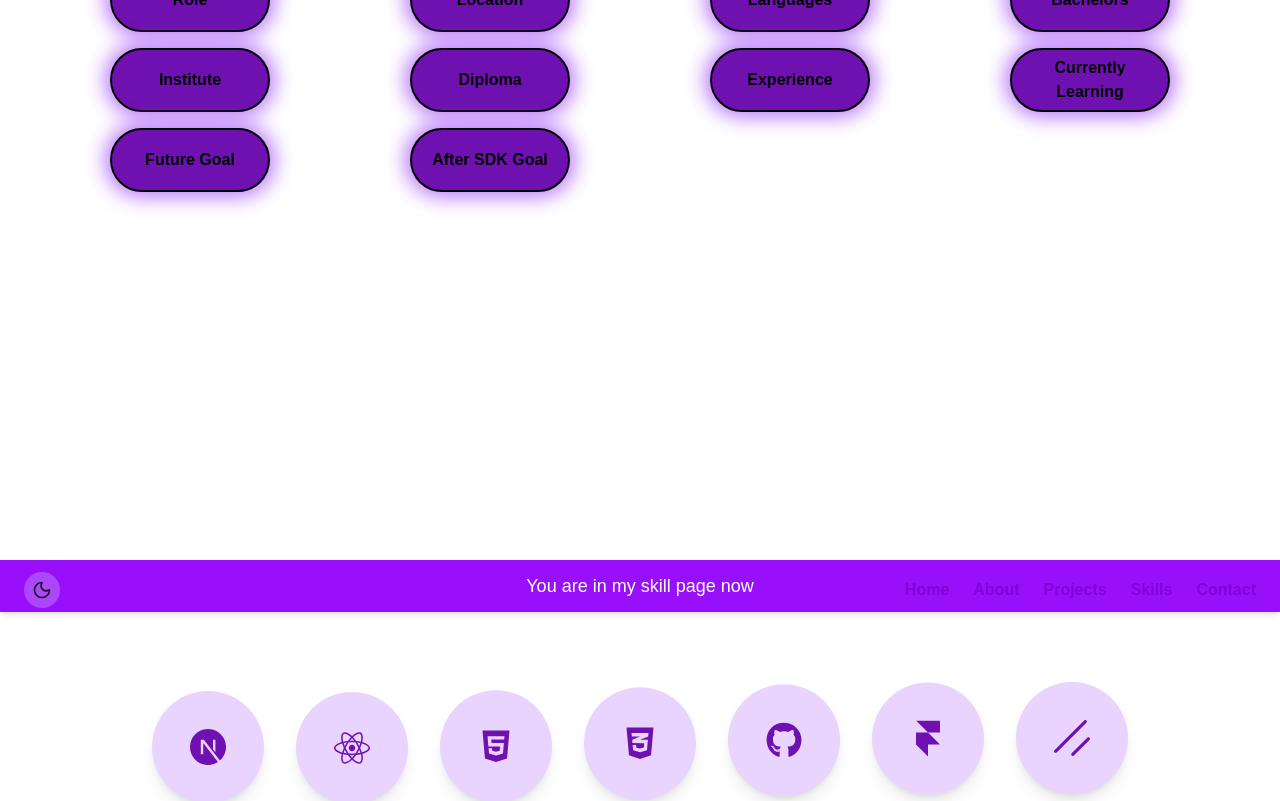
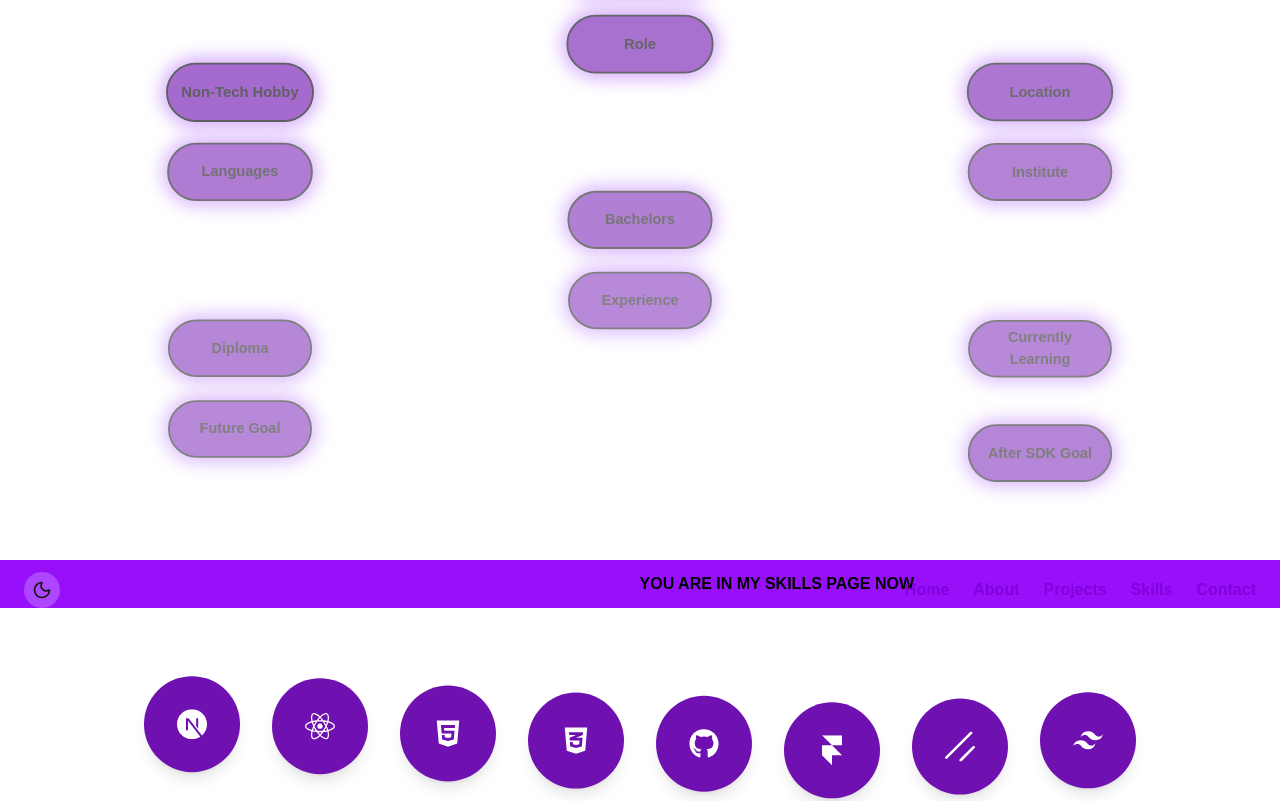
Before and after one commit to Dev-AqsaShah/Portfolio-Ai, a Next.js app in the folder my-portfolio-ai/: page /home in a window 1280 px wide. Shown: the part 1040-1841 px from the top of the page. Built offline with nearby package versions, Linux system fonts and the light colour scheme.

Commit message:
skill page done

```diff
--- a/my-portfolio-ai/src/app/about/page.tsx
+++ b/my-portfolio-ai/src/app/about/page.tsx
@@ -21,13 +21,13 @@ const aboutData = [
 
 export default function About() {
   return (
-    <div className=" md:p-12 min-h-screen text-black">
+    <div className="md:p-12 min-h-screen text-black">
       {/* Top Purple Bar */}
       <motion.div
         initial={{ y: -20, opacity: 0 }}
         animate={{ y: 0, opacity: 1 }}
         transition={{ duration: 0.6 }}
-        className="w-screen bg-purple-600  text-center py-3 "
+        className="w-screen bg-purple-600 text-center py-3"
       >
         <motion.span
           initial={{ x: "-100%" }}
@@ -43,21 +43,43 @@ export default function About() {
         </motion.span>
       </motion.div>
 
-      {/* Info Boxes */}
-      <div className="grid grid-cols-2 sm:grid-cols-3 md:grid-cols-4 gap-4 justify-items-center mt-8">
-        {aboutData.map((item, index) => (
+      {/* Zigzag Boxes */}
+      <div className="grid grid-cols-3 gap-4 justify-items-center mt-8">
+        {aboutData.map((item, index) => {
+          const isLast = index === aboutData.length - 1;
+
+          const style: React.CSSProperties = {
+            marginTop: index % 2 === 1 ? "3rem" : "0", // shift odd boxes down
+          };
+
+          if (isLast) {
+            style.marginTop = "1.5rem"; // thoda upar kiya last box ko
+          }
+
+          return (
             <motion.div
               key={index}
+              style={style}
               initial={{ scale: 0.8, opacity: 0 }}
-            animate={{ scale: 1, opacity: 1 }}
-            transition={{ duration: 0.4, delay: index * 0.05 }}
+              animate={{
+                scale: 1,
+                opacity: 1,
+                y: [0, -8, 0], // floating animation
+              }}
+              transition={{
+                duration: 2,
+                repeat: Infinity,
+                repeatType: "loop",
+                delay: index * 0.15, // stagger effect
+              }}
               whileHover={{ scale: 1.1, rotate: 3 }}
-            className="relative w-36 sm:w-40 h-14 sm:h-16 flex items-center justify-center
+              className={`relative w-36 sm:w-40 h-14 sm:h-16 flex items-center justify-center
                 rounded-full cursor-pointer overflow-hidden group
                 border-2 border-black shadow-[0_0_20px_5px_rgba(168,85,247,0.8)]
                 bg-purple-800 text-black text-sm sm:text-base
                 hover:bg-gradient-to-r hover:from-pink-500 hover:to-purple-500
-              transition-all duration-300"
+                transition-all duration-300
+                ${isLast ? "col-start-3" : ""}`} // move last box to right column
             >
               {/* Key */}
               <span className="font-semibold group-hover:opacity-0 transition-opacity duration-300 text-center px-2">
@@ -68,7 +90,8 @@ export default function About() {
                 {item.value}
               </span>
             </motion.div>
-        ))}
+          );
+        })}
       </div>
     </div>
   );
--- a/my-portfolio-ai/src/app/page.tsx
+++ b/my-portfolio-ai/src/app/page.tsx
@@ -1,7 +1,7 @@
 /* eslint-disable prefer-const */
 "use client";
 
-import { useState, useCallback } from "react";
+import { useState, useCallback, useRef } from "react";
 import FaceDetection from "@/components/FaceDetection";
 import { motion } from "framer-motion";
 import { useRouter } from "next/navigation";
@@ -10,12 +10,20 @@ export default function Page() {
   type Phase = "idle" | "scanning" | "voice";
   const [phase, setPhase] = useState<Phase>("idle");
   const [speaking, setSpeaking] = useState(false);
+  const hasSpokenRef = useRef(false); // prevent multiple plays
   const router = useRouter();
 
   const welcomeText =
-    "Welcome to my personal portfolio, where technology meets creativity.";
+    "Welcome to a world where code and creativity unite - every pixel has a purpose - and every click takes you deeper into my world of innovation.";
 
   const playWelcome = useCallback(async () => {
+    if (hasSpokenRef.current) return; // block repeated calls
+    hasSpokenRef.current = true;
+
+    const goHome = () => {
+      router.push("/home");
+    };
+
     try {
       const res = await fetch("/welcome.mp3", { method: "HEAD" });
       if (res.ok) {
@@ -23,7 +31,7 @@ export default function Page() {
         setSpeaking(true);
         a.onended = () => {
           setSpeaking(false);
-          router.push("/home");
+          goHome();
         };
         await a.play().catch((err) => console.warn(err));
         return;
@@ -31,11 +39,14 @@ export default function Page() {
     } catch {}
 
     if (!("speechSynthesis" in window)) {
-      router.push("/home");
+      goHome();
       return;
     }
+
     const synth = window.speechSynthesis;
     const speakNow = (voices: SpeechSynthesisVoice[]) => {
+      if (voices.length === 0) return;
+
       const femaleKeywords = [
         "female",
         "zira",
@@ -61,7 +72,7 @@ export default function Page() {
       u.onstart = () => setSpeaking(true);
       u.onend = () => {
         setSpeaking(false);
-        router.push("/home");
+        goHome();
       };
       synth.speak(u);
     };
@@ -69,8 +80,11 @@ export default function Page() {
     const voices = synth.getVoices();
     if (voices.length === 0) {
       synth.onvoiceschanged = () => {
-        speakNow(synth.getVoices());
-        synth.onvoiceschanged = null;
+        if (!hasSpokenRef.current) {
+          hasSpokenRef.current = true;
+          speakNow(synth.getVoices());
+        }
+        synth.onvoiceschanged = null; // remove listener
       };
     } else {
       speakNow(voices);
@@ -85,27 +99,77 @@ export default function Page() {
   }, [playWelcome]);
 
   return (
-    <main className="min-h-screen dark:bg-gray-900 flex items-center justify-center">
+    <main className="min-h-screen flex items-center justify-center">
       {phase === "idle" && (
         <div className="text-center px-6">
+          {/* Animated Heading with Continuous Motion */}
           <motion.h1
-            initial={{ opacity: 0, y: -10 }}
-            animate={{ opacity: 1, y: 0 }}
-            className="text-3xl sm:text-5xl font-bold text-green-700 mb-6"
+            animate={{
+              y: [0, -10, 0],
+              scale: [1, 1.05, 1],
+            }}
+            transition={{
+              duration: 3,
+              repeat: Infinity,
+              ease: "easeInOut",
+            }}
+            className="text-3xl sm:text-5xl font-bold mb-6 bg-gradient-to-r from-purple-500 via-pink-500 to-purple-700 bg-clip-text text-transparent animate-gradient-move"
           >
             Welcome To My Portfolio
           </motion.h1>
+
+          {/* Start Camera Button */}
           <motion.button
             onClick={() => setPhase("scanning")}
-            whileTap={{ scale: 0.98 }}
-            className="px-8 py-4 bg-green-600 text-white rounded-full shadow-lg"
+            whileHover={{
+              scale: 1.05,
+              boxShadow: "0px 0px 15px rgba(168,85,247,0.8)",
+            }}
+            whileTap={{ scale: 0.95 }}
+            transition={{ type: "spring", stiffness: 300 }}
+            className="px-8 py-4 bg-purple-600 text-black rounded-full shadow-indigo-400 border-2 border-black hover:bg-purple-700 animate-pulse-slow"
           >
             Start Camera
           </motion.button>
-          <p className="mt-4 text-sm text-gray-600 dark:text-gray-300 max-w-md mx-auto">
-            Click to start camera. Face will be detected, then camera will close
-            and a welcome message will play.
+
+          {/* Attractive Text */}
+          <p className="mt-4 text-sm text-purple-400 font-bold dark:text-gray-300 max-w-md mx-auto italic">
+            Let the camera greet you in style. <br />
+            Your presence will unlock the next step. <br />
+            Get ready for an experience thats uniquely yours.
           </p>
+
+          <style jsx>{`
+            @keyframes gradientMove {
+              0% {
+                background-position: 0% 50%;
+              }
+              50% {
+                background-position: 100% 50%;
+              }
+              100% {
+                background-position: 0% 50%;
+              }
+            }
+            .animate-gradient-move {
+              background-size: 300% 300%;
+              animation: gradientMove 6s ease infinite;
+            }
+            @keyframes pulseSlow {
+              0% {
+                transform: scale(1);
+              }
+              50% {
+                transform: scale(1.03);
+              }
+              100% {
+                transform: scale(1);
+              }
+            }
+            .animate-pulse-slow {
+              animation: pulseSlow 2.5s ease-in-out infinite;
+            }
+          `}</style>
         </div>
       )}
 
@@ -117,10 +181,10 @@ export default function Page() {
 
       {phase === "voice" && (
         <div className="text-center px-6">
-          <p className="text-xl text-gray-700 dark:text-gray-200 mb-4">
+          <p className="text-xl text-purple-700  mb-4">
             Processing... Playing welcome message.
           </p>
-          <p className="text-sm text-gray-500 dark:text-gray-400">
+          <p className="text-sm text-purple-500 ">
             {speaking ? "Speaking..." : "Preparing audio..."}
           </p>
         </div>
--- a/my-portfolio-ai/src/app/skills/page.tsx
+++ b/my-portfolio-ai/src/app/skills/page.tsx
@@ -39,32 +39,48 @@ const skills = [
 
 export default function SkillsPage() {
   return (
-    <main className="bg-white dark:bg-gray-900 min-h-screen relative overflow-hidden">
+    <main className="min-h-screen relative overflow-hidden">
       <Navbar />
 
-      {/* Top Purple Banner */}
-      <div className="bg-purple-600 text-white py-3 text-center text-lg font-medium shadow-md">
-        You are in my skill page now
-      </div>
+      {/* Top Purple Banner with animation */}
+      <motion.div
+        initial={{ y: -20, opacity: 0 }}
+        animate={{ y: 0, opacity: 1 }}
+        transition={{ duration: 0.6 }}
+        className="w-screen bg-purple-600 text-center py-3 overflow-hidden"
+      >
+        <motion.span
+          initial={{ x: "-100%" }}
+          animate={{ x: "100%" }}
+          transition={{
+            repeat: Infinity,
+            repeatType: "mirror",
+            duration: 2,
+          }}
+          className="inline-block whitespace-nowrap font-semibold text-black"
+        >
+          YOU ARE IN MY SKILLS PAGE NOW
+        </motion.span>
+      </motion.div>
 
       <section className="relative py-20 px-6 sm:px-12 flex justify-center items-center">
         <div className="flex flex-wrap justify-center gap-8 max-w-5xl">
           {skills.map((skill, i) => (
             <motion.div
               key={i}
-              className="w-24 h-24 sm:w-28 sm:h-28 flex items-center justify-center rounded-full bg-purple-200 dark:bg-purple-800 text-purple-800 dark:text-purple-200 text-4xl shadow-lg relative group"
+              className="w-20 h-20 sm:w-24 sm:h-24 flex items-center justify-center rounded-full
+                         bg-purple-800 text-white text-3xl shadow-lg relative group"
               whileHover={{ scale: 1.1 }}
-              animate={{
-                y: [0, -10, 0],
-              }}
+              animate={{ y: [8, -12, 15] }}
               transition={{
                 repeat: Infinity,
-                duration: 3 + i * 0.2,
+                duration: 2.5 + i * 0.15,
                 ease: "easeInOut",
               }}
             >
               {skill.icon}
-              <span className="absolute bottom-[-30px] opacity-0 group-hover:opacity-100 text-sm font-medium text-gray-700 dark:text-gray-300 transition">
+              <span className="absolute bottom-[-28px] opacity-0 group-hover:opacity-100
+                               text-sm font-medium text-white transition">
                 {skill.name}
               </span>
             </motion.div>
```
Lines whose indentation alone changed are shown as unchanged.
